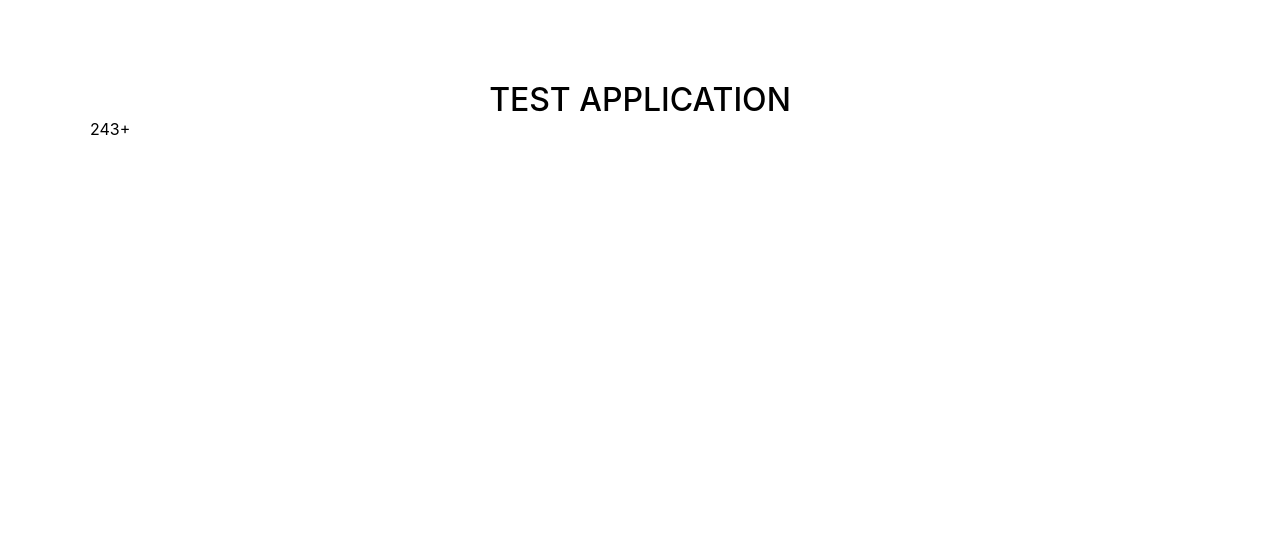
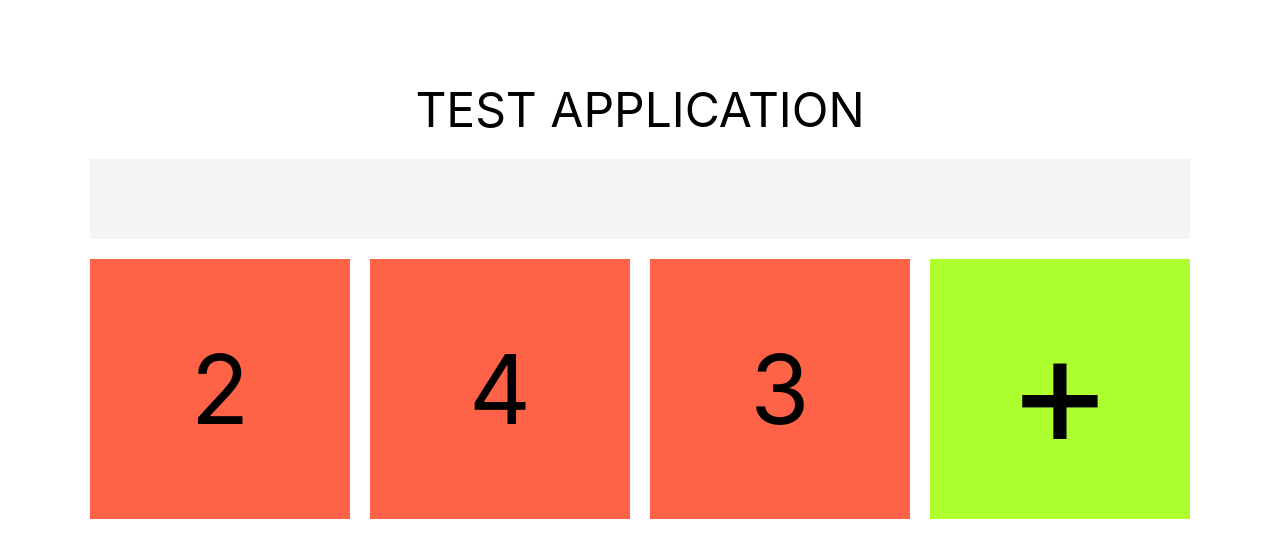
Before and after one commit to Dijinio/test-task-brokrete, a React (Create React App) app: page / in a window 1280 px wide. Shown: the top 558 px of the page. Built offline with nearby package versions, Linux system fonts and the light colour scheme.

Commit message:
added simple styles and number gen

```diff
--- a/src/App.js
+++ b/src/App.js
@@ -1,6 +1,5 @@
 import React, { useState, useEffect } from "react";
 import TileItem from "./Components/TileItem";
-import TileAddBtn from "./Components/TileAddBtn";
 
 const initialValues = [
   { id: 1, number: 2 },
@@ -12,16 +11,25 @@ function App() {
   const [tileValues, setTileValues] = useState(initialValues);
   const [generatedNumbers, setGeneratedNumbers] = useState([]);
 
-  function handleGeneratedNumber(num) {}
+  function generateNumber() {
+    const randomNum = Math.ceil(Math.random() * 9);
+    const newNum = { id: Date.now(), number: randomNum };
+    setGeneratedNumbers((prev) => [...prev, randomNum]);
+    setTileValues((prev) => [...prev, newNum]);
+  }
 
+  console.log(generatedNumbers);
   return (
     <div className="app-container">
       <h1>Test Application</h1>
+      <p className="generated-numbers">{generatedNumbers.join("")}</p>
       <div className="tile-container">
         {tileValues.map((val) => (
-          <TileItem tValue={val.number} />
+          <TileItem tValue={val.number} key={val.id} />
         ))}
-        <TileAddBtn handleGeneratedNumber={handleGeneratedNumber} />
+        <span className="tile-item add-btn" onClick={() => generateNumber()}>
+          +
+        </span>
       </div>
     </div>
   );
--- a/src/Components/TileAddBtn.js
+++ /dev/null
@@ -1,7 +0,0 @@
-import React from "react";
-
-function TileAddBtn({ handleGeneratedNumber }) {
-  return <span className="tile-item">+</span>;
-}
-
-export default TileAddBtn;
--- a/src/index.css
+++ b/src/index.css
@@ -28,11 +28,43 @@ code {
 }
 
 .app-container h1 {
-  font-size: 2rem;
-  font-weight: 500;
+  font-size: 3rem;
+  font-weight: 400;
   text-transform: uppercase;
+}
+
+.generated-numbers {
+  width: 100%;
+  height: 80px;
+  margin: 20px 0;
+  background-color: #f4f4f4;
+  line-height: 80px;
+  font-size: 1.8rem;
 }
 
 .tile-container {
   width: 100%;
+  display: grid;
+  grid-template-columns: repeat(auto-fit, 260px);
+  gap: 20px;
 }
+
+.tile-item {
+  display: flex;
+  justify-content: center;
+  align-items: center;
+  background-color: tomato;
+  aspect-ratio: 1;
+  font-size: 6rem;
+  cursor: pointer;
+  transition: filter 0.3s ease-in-out;
+}
+
+.tile-item.add-btn {
+  background-color: greenyellow;
+  font-size: 10rem;
+}
+
+.tile-item:hover {
+  filter: brightness(1.2);
+}
```
